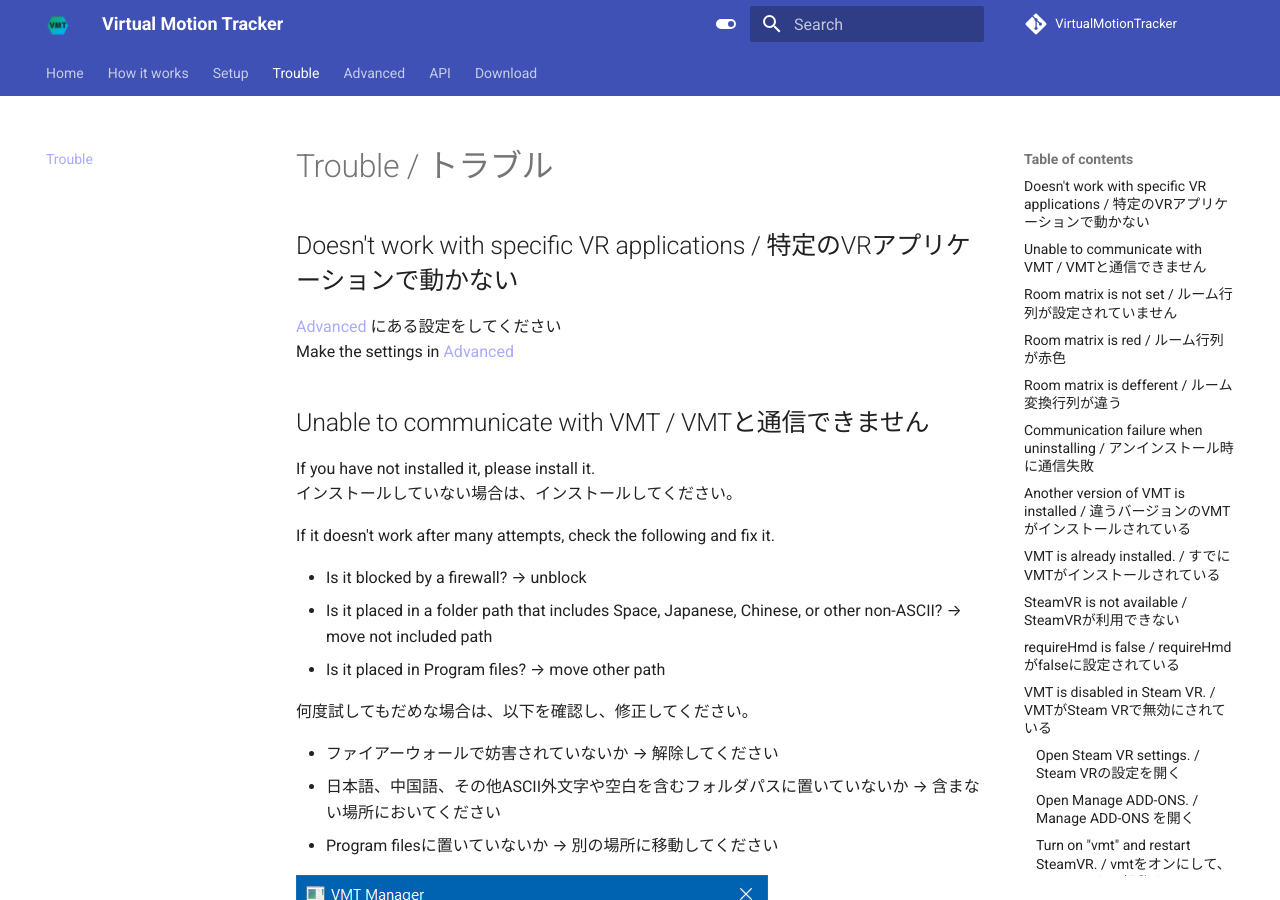
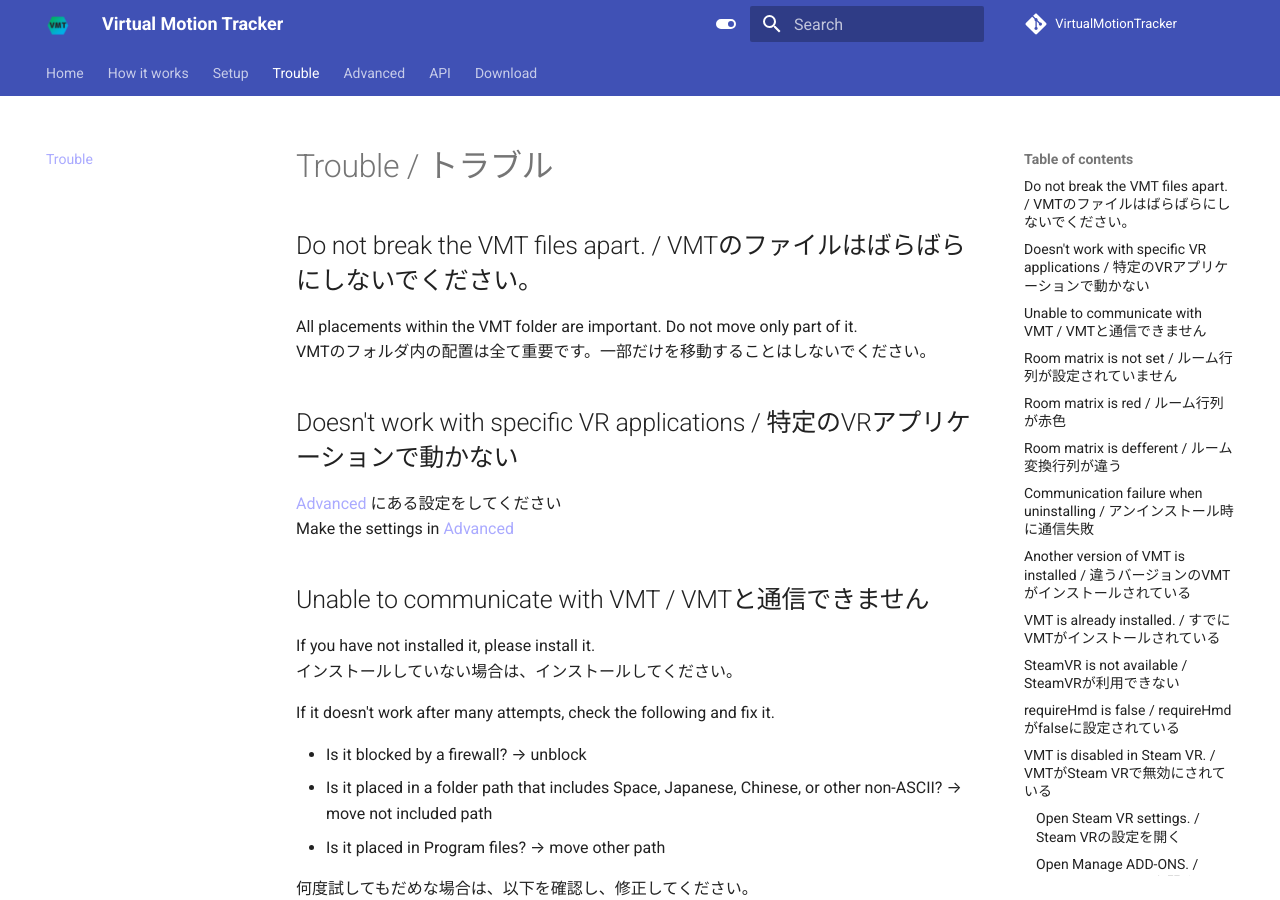
Before and after one commit to gpsnmeajp/VirtualMotionTrackerDocument, an MkDocs documentation site: the page built from docs/trouble.md, in a window 1280 px wide and 900 px high. Built offline with MkDocs 1.6.1 and Material for MkDocs 9.7.7, drawn with Linux system fonts in a browser that asks for light colours; comment, search, counter and statistics services are not loaded.

Commit message:
ファイルをバラバラにしないで

```diff
--- a/docs/trouble.md
+++ b/docs/trouble.md
@@ -4,6 +4,10 @@
 ---
 
 # Trouble / トラブル
+
+## Do not break the VMT files apart. / VMTのファイルはばらばらにしないでください。
+All placements within the VMT folder are important. Do not move only part of it.
+VMTのフォルダ内の配置は全て重要です。一部だけを移動することはしないでください。
 
 ## Doesn't work with specific VR applications / 特定のVRアプリケーションで動かない
 [Advanced](advanced.md) にある設定をしてください
```
